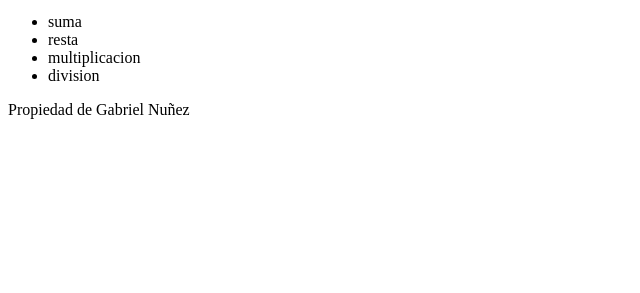
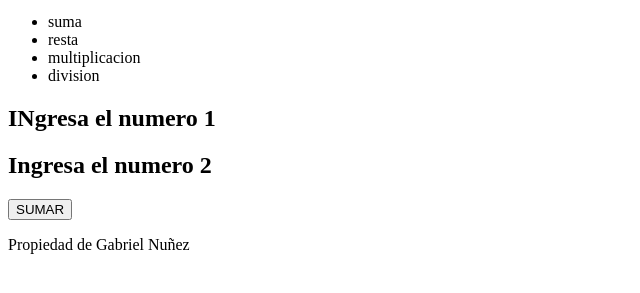
Before and after one commit to Ari0chz123/operaciones_basicas, a plain HTML site: page index.html in a window 1280 px wide. Shown: the part 101-394 px from the top of the page, without its empty margins (0-640 px from the left). Drawn offline with Linux system fonts and the light colour scheme.

Commit message:
agregando el apartado de suma, donde se podran sumar 2 numeros

```diff
--- a/index.html
+++ b/index.html
@@ -8,5 +8,8 @@
         <li>multiplicacion</li>
         <li>division</li>
     </ul>
+    <h2>INgresa el numero 1</h2>
+    <h2>Ingresa el numero 2 </h2>
+    <button>SUMAR</button>
     <p>Propiedad de Gabriel Nuñez</p>
 </html>
```
